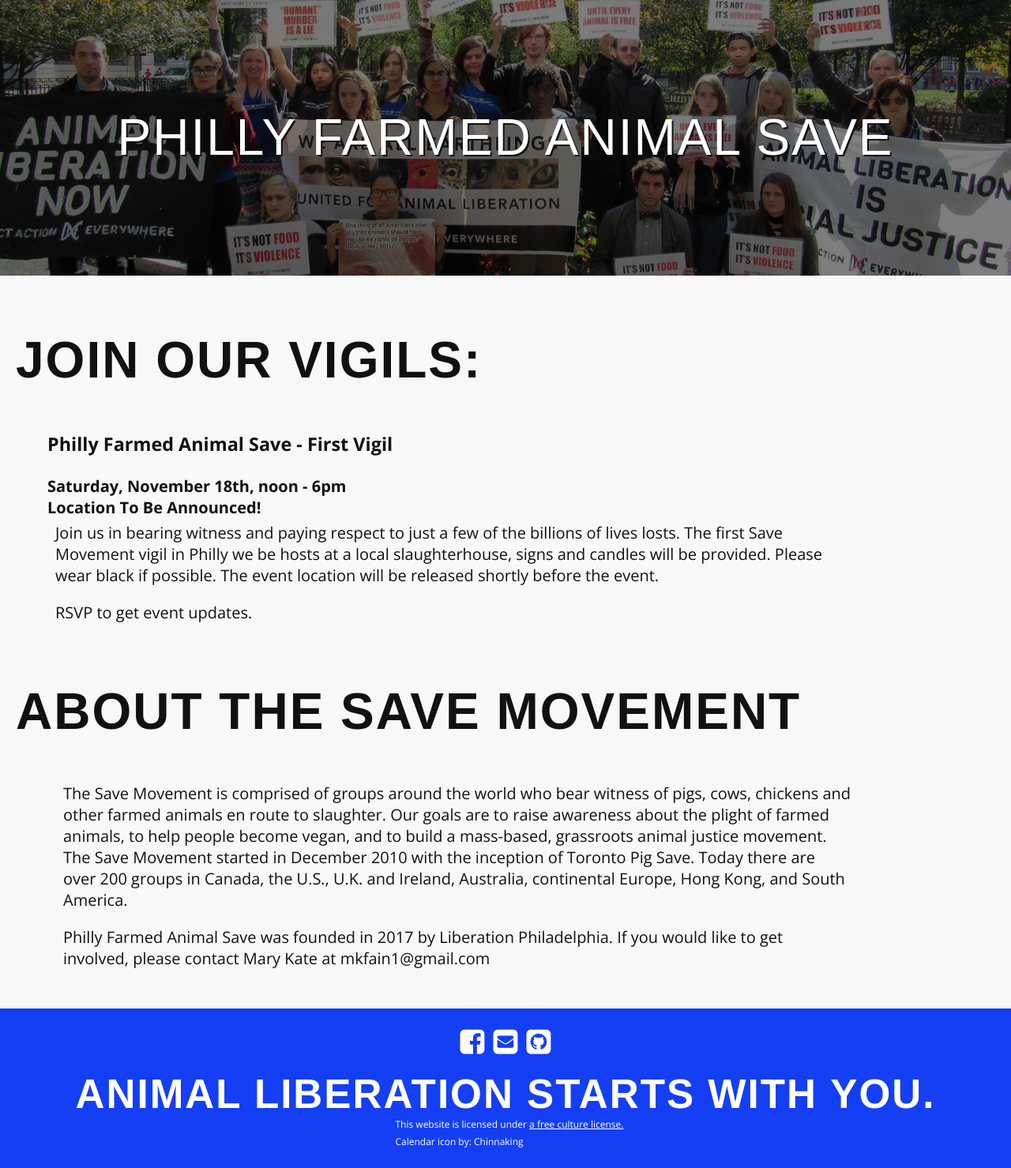
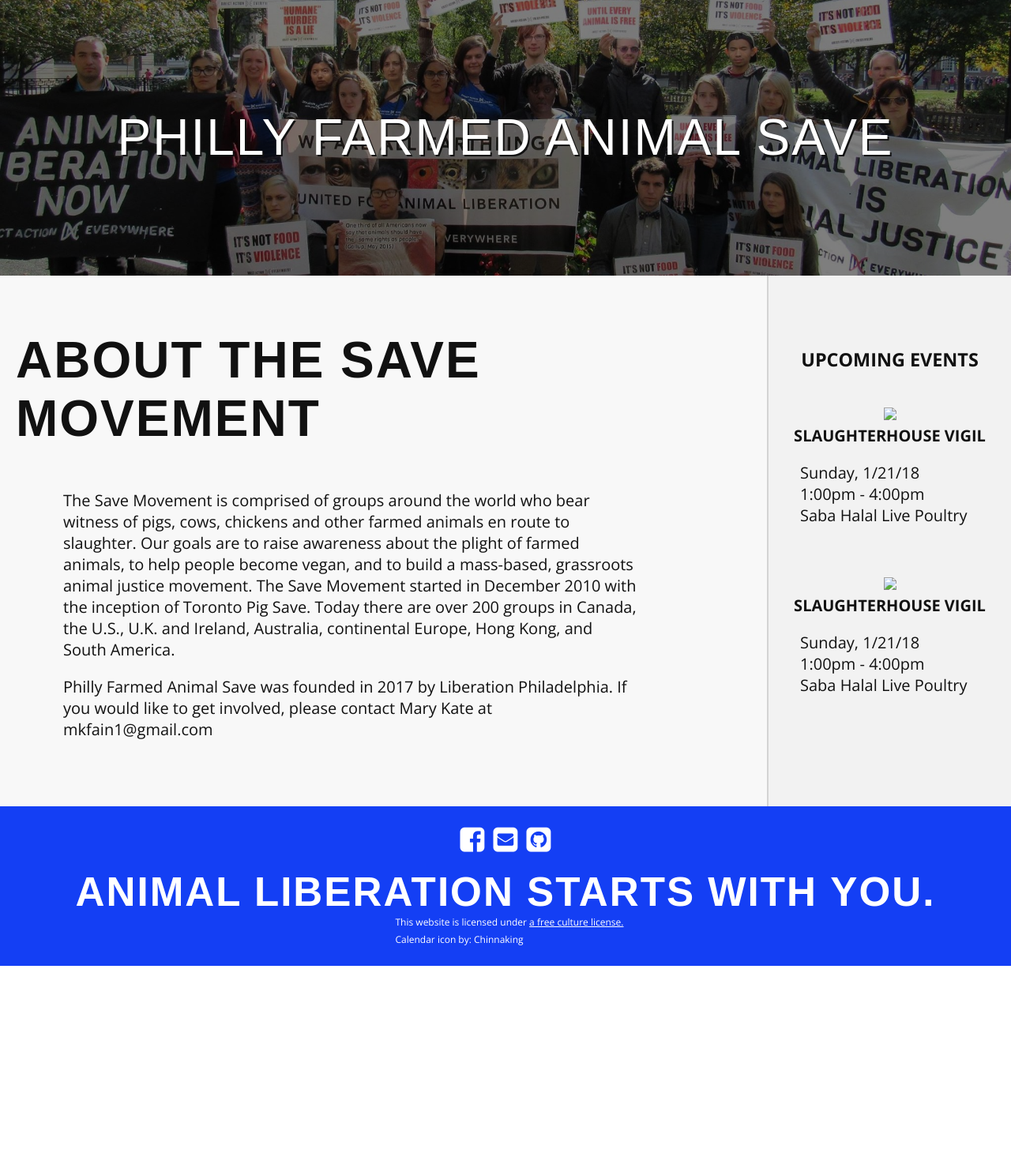
Before and after one commit to LiberationWarsaw/liberationwarsaw, a Django app: page /save in a window 1280 px wide. Shown: the part 51-1530 px from the top of the page at 79% size. After the commit the page ends 1274 px from the top, so only its background shows below. Run offline with Django 3.2, Linux system fonts and the light colour scheme; some libraries are stand-ins or nearby versions; some web fonts are replaced.

Commit message:
added sidebar to vigil page

```diff
--- a/core/static/style.css
+++ b/core/static/style.css
@@ -19,6 +19,35 @@ body {
 
 .content {
   padding-left: 20px;
+}
+
+
+.all-content {
+  display: flex;
+}
+
+@media (max-width: 750px) {
+  .all-content {
+    display: inline-block;
+  }
+}
+
+.primary-content {
+  flex: 3;
+}
+
+.sidebar {
+  flex: 1;
+  margin-left:30px;
+  padding: 80px 0px;
+  background-color: #f2f2f2;
+  border-left: 2px solid #D3D3D3;
+}
+
+@media (max-width: 750px) {
+  .sidebar {
+    display: none;
+  }
 }
 
 h1, h2 {
@@ -405,6 +434,31 @@ nav a.active {
   .event h4 {
     font-size: 16px;
   }
+}
+
+.sidebar h3 {
+  margin: 10px;
+  text-align: center;
+  text-transform: uppercase;
+}
+
+.sidebar-event {
+  margin: 40px 20px 60px;
+  text-align: center;
+}
+
+.sidebar-event img {
+  width: 250px;
+}
+
+.sidebar-event h4 {
+  text-transform: uppercase;
+}
+
+.sidebar-event ul {
+  list-style: none;
+  text-align: left;
+  padding: 0px 20px;
 }
 
 .signup-button {
@@ -804,7 +858,6 @@ h3#form {
 
 footer {
   width: 100%;
-  margin-top: 50px;
   padding-bottom: 20px;
   background-color: #143ff4;
   color: white;
--- a/core/templates/core/save.html
+++ b/core/templates/core/save.html
@@ -6,22 +6,42 @@
 
 
 {% block content %}
-<h2>Join Our Vigils:</h2>
-
 <div class="save-page">
 
-  <div class ="event-page-item">
-    <h3>Philly Farmed Animal Save - First Vigil</h4>
-    <h4>Saturday, November 18th, noon - 6pm</h4>
-    <h4>Location To Be Announced!</h4>
-    <p>Join us in bearing witness and paying respect to just a few of the billions of lives losts. The first Save Movement vigil in Philly we be hosts at a local slaughterhouse, signs and candles will be provided. Please wear black if possible. The event location will be released shortly before the event.</p>
-    <p>RSVP to get event updates.<p>
-  </div>
+  <div class="all-content">
 
-  <h2>About The Save Movement</h2>
-  <div class="about-save">
-    <p>The Save Movement is comprised of groups around the world who bear witness of pigs, cows, chickens and other farmed animals en route to slaughter. Our goals are to raise awareness about the plight of farmed animals, to help people become vegan, and to build a mass-based, grassroots animal justice movement. The Save Movement started in December 2010 with the inception of Toronto Pig Save. Today there are over 200 groups in Canada, the U.S., U.K. and Ireland, Australia, continental Europe, Hong Kong, and South America.</p>
-    <p>Philly Farmed Animal Save was founded in 2017 by Liberation Philadelphia. If you would like to get involved, please contact Mary Kate at mkfain1@gmail.com</p>
+    <div class="primary-content">
+      <h2>About The Save Movement</h2>
+      <div class="about-save">
+        <p>The Save Movement is comprised of groups around the world who bear witness of pigs, cows, chickens and other farmed animals en route to slaughter. Our goals are to raise awareness about the plight of farmed animals, to help people become vegan, and to build a mass-based, grassroots animal justice movement. The Save Movement started in December 2010 with the inception of Toronto Pig Save. Today there are over 200 groups in Canada, the U.S., U.K. and Ireland, Australia, continental Europe, Hong Kong, and South America.</p>
+        <p>Philly Farmed Animal Save was founded in 2017 by Liberation Philadelphia. If you would like to get involved, please contact Mary Kate at mkfain1@gmail.com</p>
+        </div>
+      </div>
+
+      <div class="sidebar">
+        <h3>Upcoming Events</h3>
+        <div class="sidebar-event">
+          <img src="http://via.placeholder.com/350x150">
+          <h4>Slaughterhouse Vigil</h4>
+          <ul>
+            <li>Sunday, 1/21/18</li>
+            <li>1:00pm - 4:00pm</li>
+            <li>Saba Halal Live Poultry</li>
+          </ul>
+        </div>
+
+        <div class="sidebar-event">
+          <img src="http://via.placeholder.com/350x150">
+          <h4>Slaughterhouse Vigil</h4>
+          <ul>
+            <li>Sunday, 1/21/18</li>
+            <li>1:00pm - 4:00pm</li>
+            <li>Saba Halal Live Poultry</li>
+          </ul>
+        </div>
+
+      </div>
+
   </div>
 
 </div>
```
